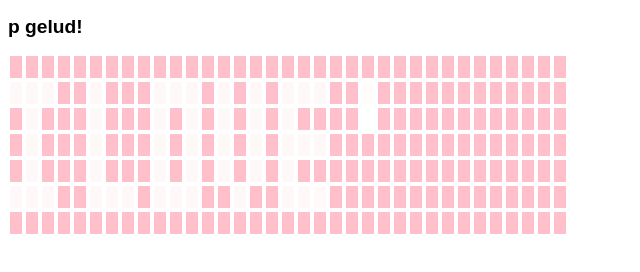
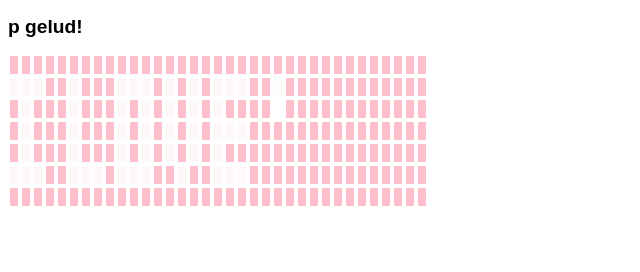
Before and after one commit to Naufalhff/I-Love-You-3, a plain HTML site: page index.html in a window 1280 px wide. Shown: the whole page, without its empty margins (0-640 px from the left). Drawn offline with Linux system fonts and the light colour scheme.

Commit message:
first commit

```diff
--- a/index.html
+++ b/index.html
@@ -45,7 +45,7 @@
                 var box = d.createElement('div');
                 with (d.body.appendChild(box).style){
                     if (i % 35 == 0) { clear = 'both';}
-                    border = ' solid #ffc0cb 6px';
+                    border = ' solid #ffc0cb 4px';
                     widht ='50px';
                     height = '10px';
                     margin = '2px';
```
